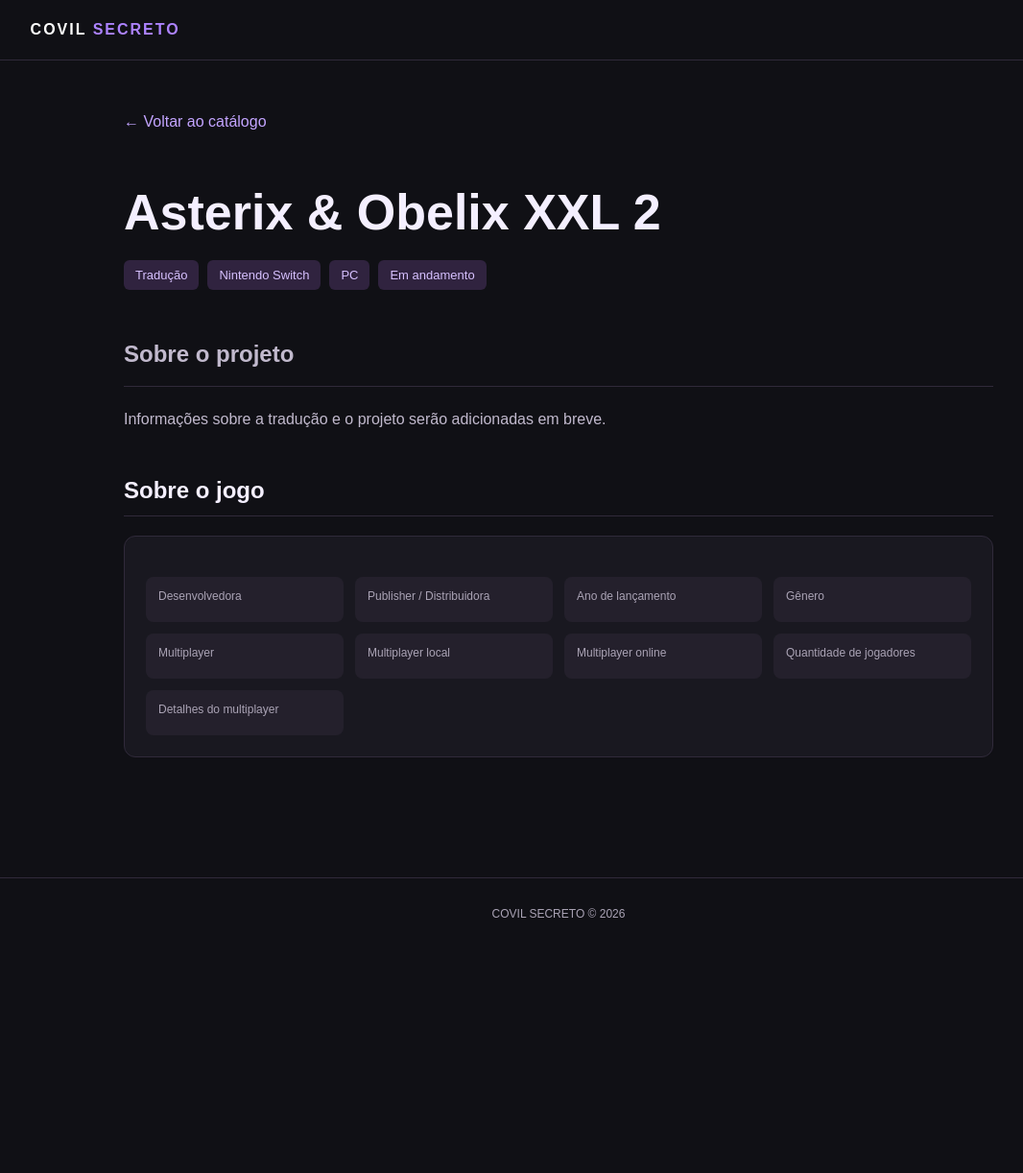
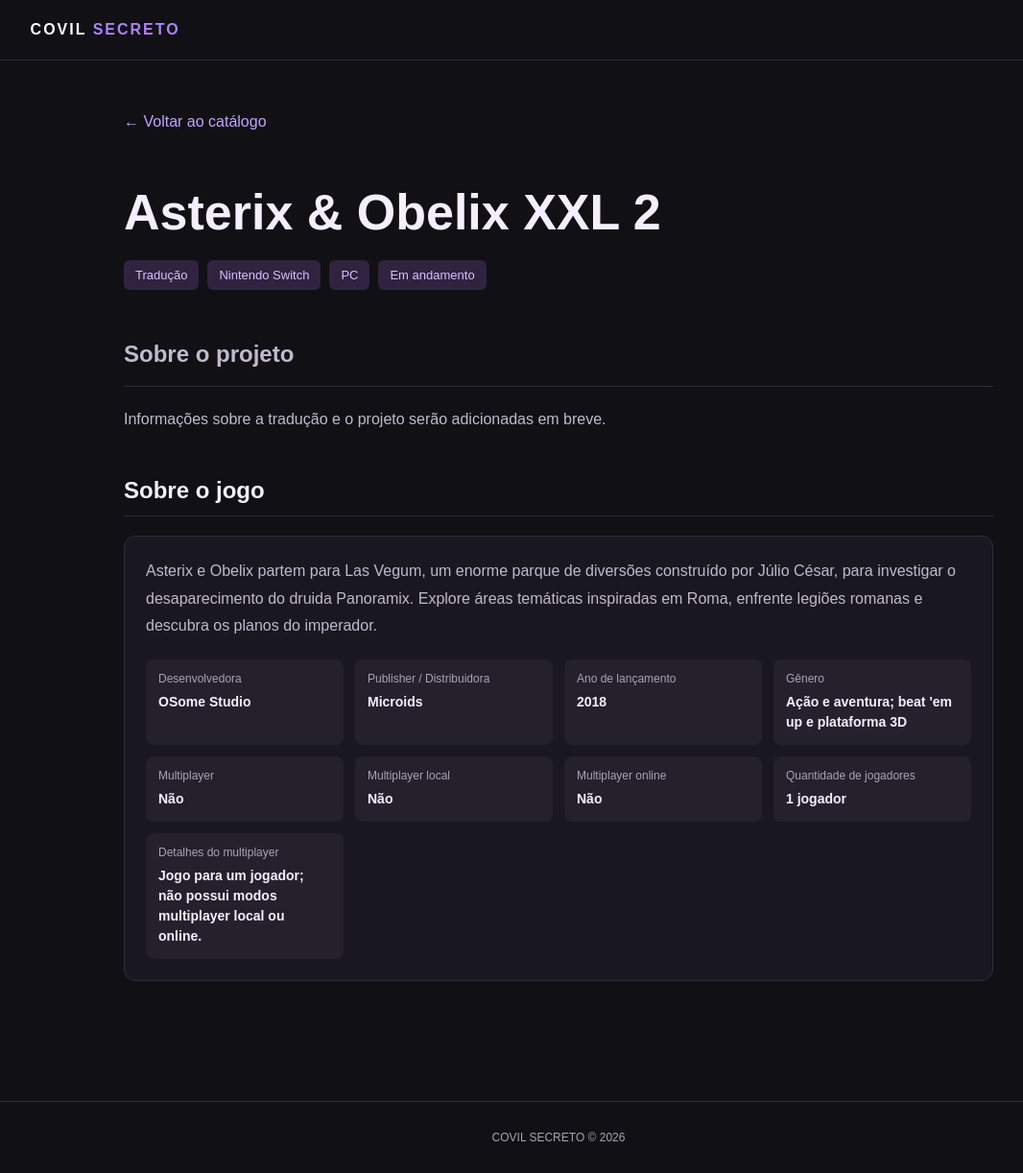
Before and after one commit to TemplarioK1/covil-secreto, a Jekyll site: the page built from _projetos/asterix-xxl2.md, in a window 1280 px wide. Shown: the whole page at 96% size, without its empty margins (58-1124 px from the left). Built offline with Jekyll 4.4.1, drawn with Linux system fonts in a browser that asks for light colours; before the commit the page ends 989 px from its top, so only the background shows below that.

Commit message:
Add original game information

```diff
--- a/_projetos/asterix-xxl2.md
+++ b/_projetos/asterix-xxl2.md
@@ -6,6 +6,17 @@ platforms:
   - PC
 status: Em andamento
 date: 2026-11-05
+game_developer: "OSome Studio"
+game_publisher: "Microids"
+game_release_year: "2018"
+game_genre: "Ação e aventura; beat 'em up e plataforma 3D"
+game_synopsis: >-
+  Asterix e Obelix partem para Las Vegum, um enorme parque de diversões construído por Júlio César, para investigar o desaparecimento do druida Panoramix. Explore áreas temáticas inspiradas em Roma, enfrente legiões romanas e descubra os planos do imperador.
+game_multiplayer: "Não"
+game_local_multiplayer: "Não"
+game_online_multiplayer: "Não"
+game_players: "1 jogador"
+game_multiplayer_details: "Jogo para um jogador; não possui modos multiplayer local ou online."
 ---
 
 ## Sobre o projeto
```
